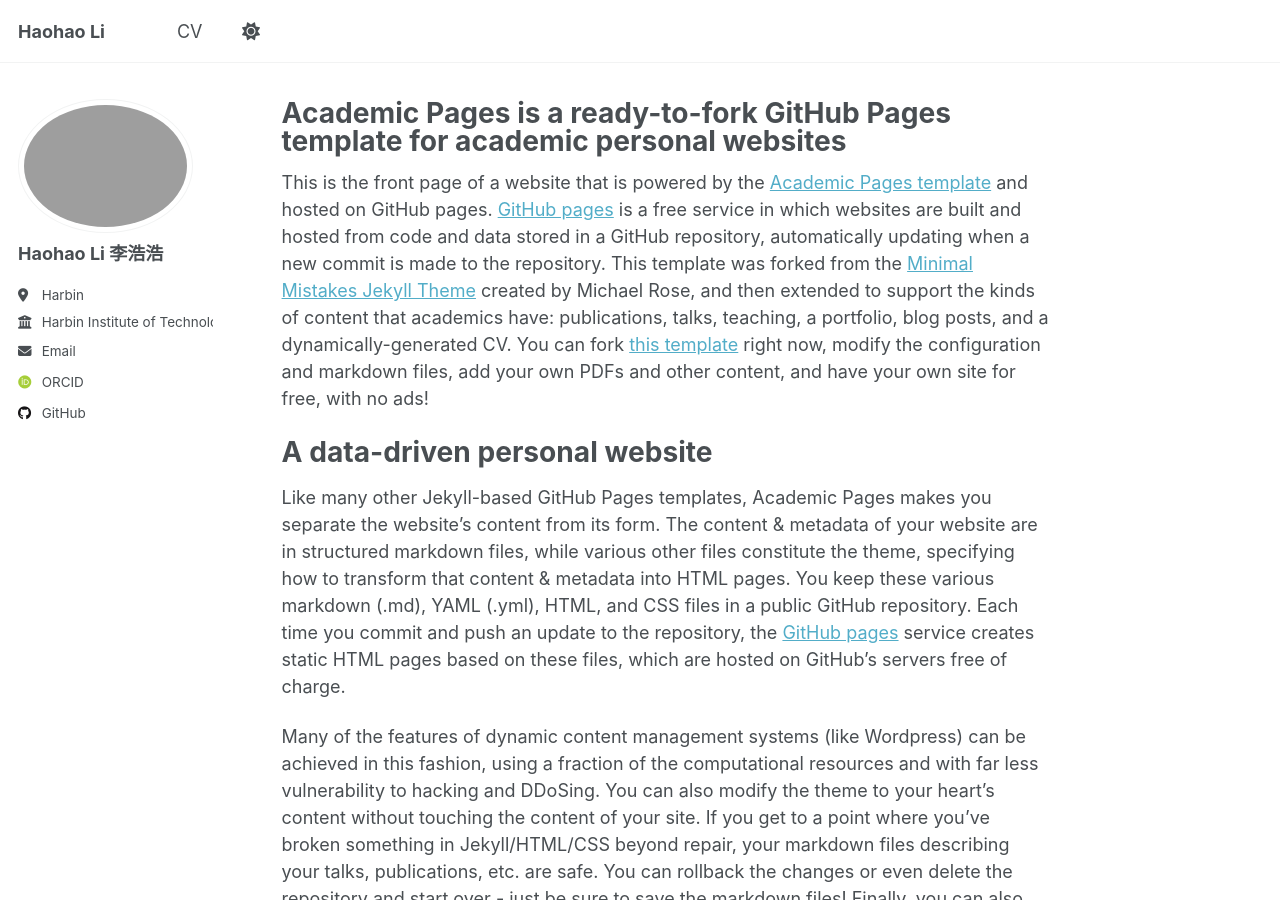
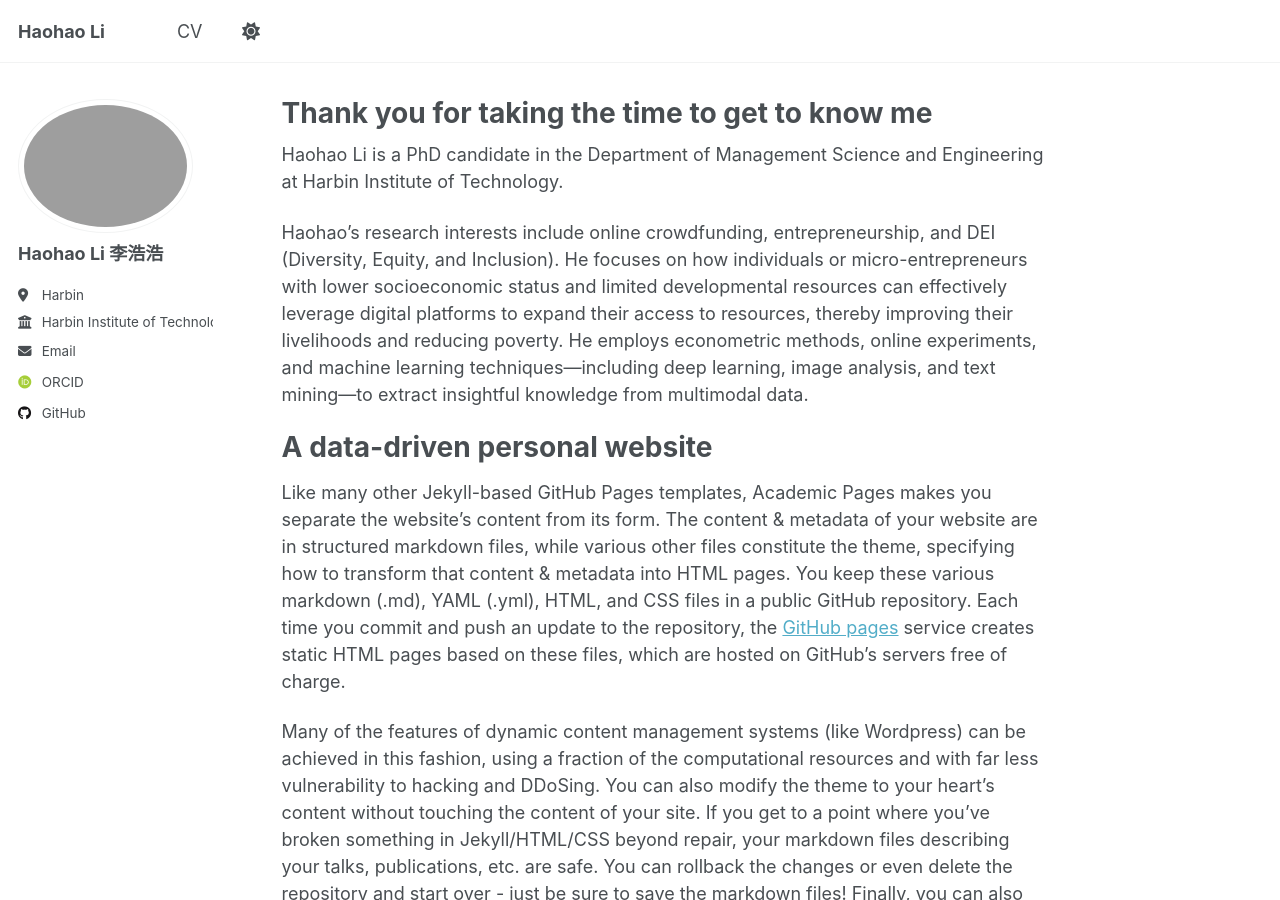
Before and after one commit to Harold9568/Harold9568.github.io, a Jekyll site: the page built from _pages/about.md, in a window 1280 px wide and 900 px high. Built offline with Jekyll 4.4.1, drawn with Linux system fonts in a browser that asks for light colours; some web fonts are replaced.

Commit message:
Update about.md

```diff
--- a/_pages/about.md
+++ b/_pages/about.md
@@ -1,13 +1,15 @@
 ---
 permalink: /
-title: "Academic Pages is a ready-to-fork GitHub Pages template for academic personal websites"
+title: "Thank you for taking the time to get to know me"
 author_profile: true
 redirect_from:
   - /about/
   - /about.html
 ---
 
-This is the front page of a website that is powered by the [Academic Pages template](https://github.com/academicpages/academicpages.github.io) and hosted on GitHub pages. [GitHub pages](https://pages.github.com) is a free service in which websites are built and hosted from code and data stored in a GitHub repository, automatically updating when a new commit is made to the repository. This template was forked from the [Minimal Mistakes Jekyll Theme](https://mmistakes.github.io/minimal-mistakes/) created by Michael Rose, and then extended to support the kinds of content that academics have: publications, talks, teaching, a portfolio, blog posts, and a dynamically-generated CV. You can fork [this template](https://github.com/academicpages/academicpages.github.io) right now, modify the configuration and markdown files, add your own PDFs and other content, and have your own site for free, with no ads!
+Haohao Li is a PhD candidate in the Department of Management Science and Engineering at Harbin Institute of Technology.
+
+Haohao’s research interests include online crowdfunding, entrepreneurship, and DEI (Diversity, Equity, and Inclusion). He focuses on how individuals or micro-entrepreneurs with lower socioeconomic status and limited developmental resources can effectively leverage digital platforms to expand their access to resources, thereby improving their livelihoods and reducing poverty. He employs econometric methods, online experiments, and machine learning techniques—including deep learning, image analysis, and text mining—to extract insightful knowledge from multimodal data.
 
 A data-driven personal website
 ======
```
